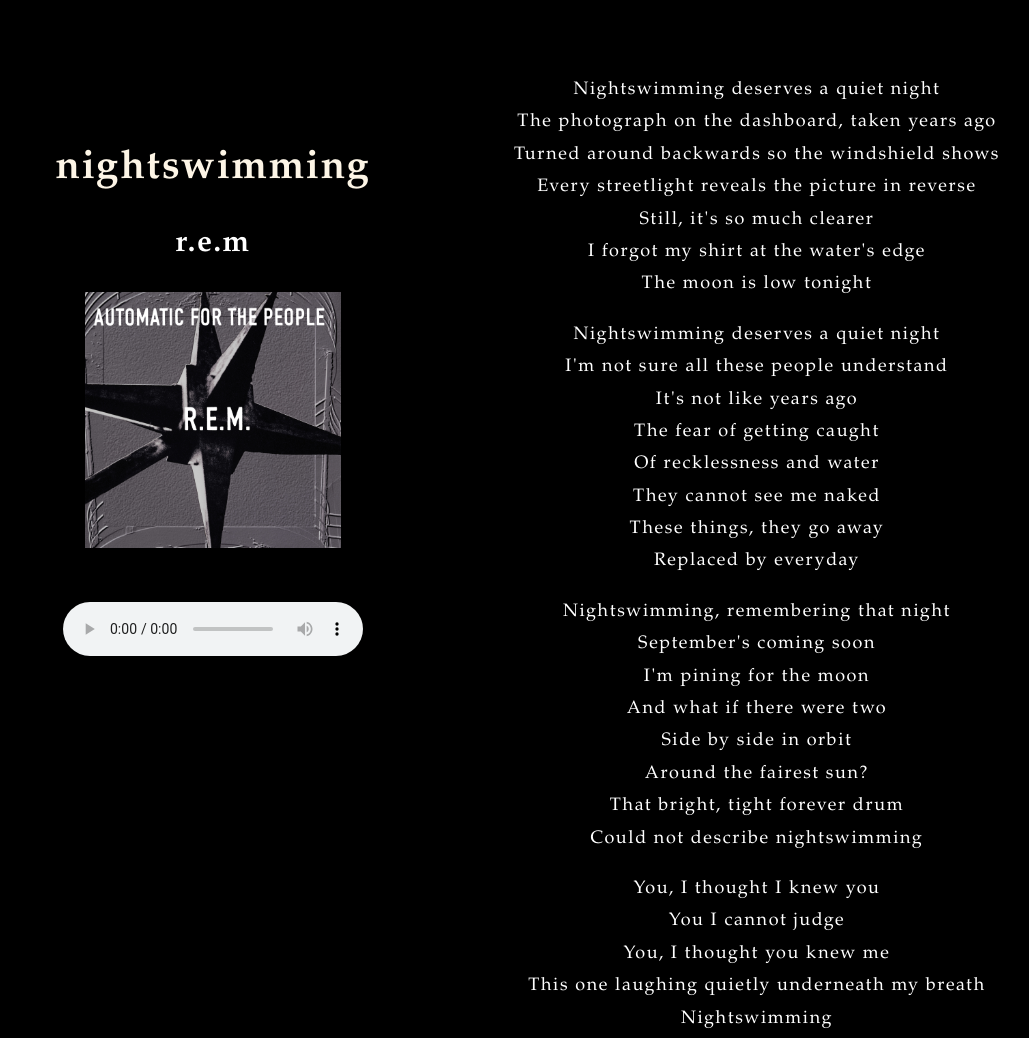
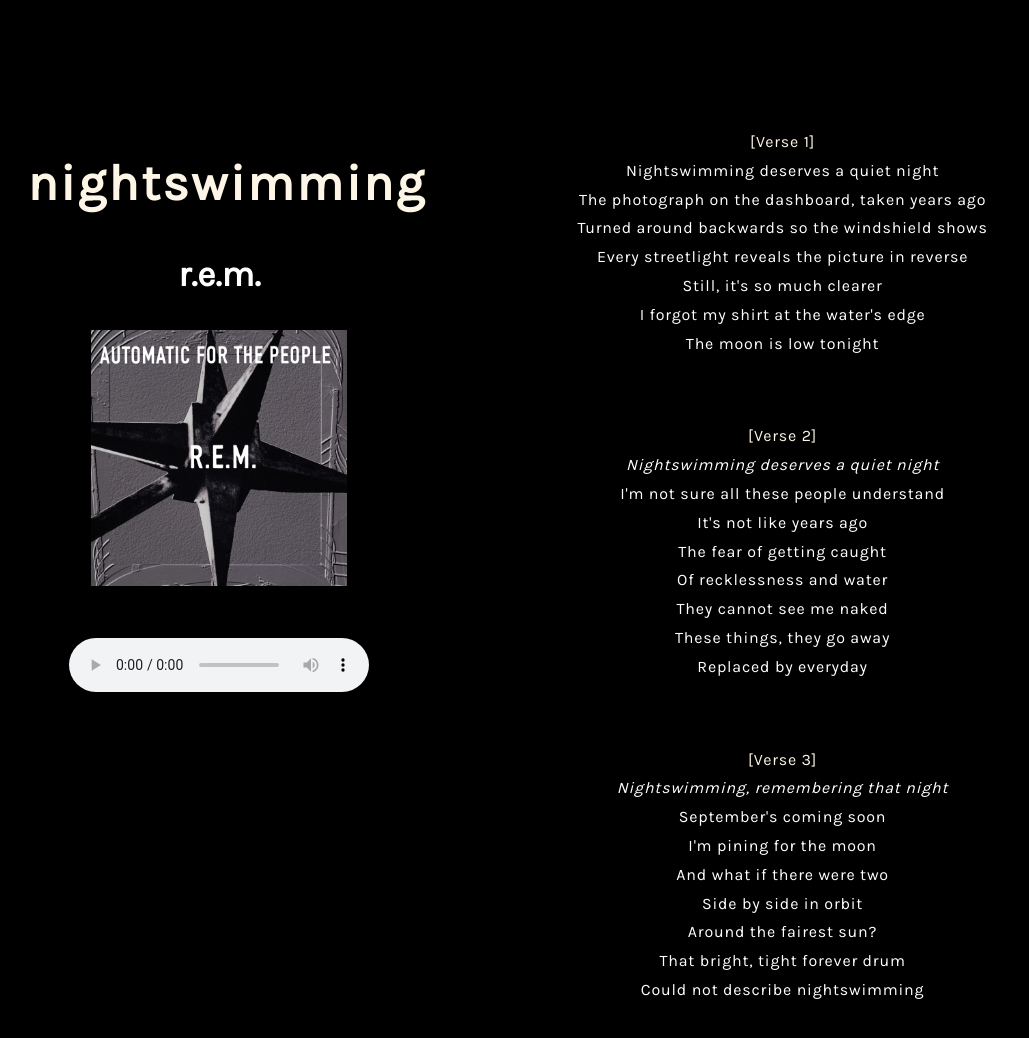
Before and after one commit to christinapan98/iffall2020, a plain HTML site: page lyrics-exercise/index.html in a window 1280 px wide. Shown: the top 1038 px of the page, without its empty margins (107-1136 px from the left). Drawn offline with Linux system fonts and the light colour scheme.

Commit message:
Add files via upload

```diff
--- a/lyrics-exercise/index.html
+++ b/lyrics-exercise/index.html
@@ -2,13 +2,14 @@
 <html>
     <head>
         <title> Nightswimming </title>
+		<link href="https://fonts.googleapis.com/css2?family=Karla&display=swap" rel="stylesheet">
         <link href="style.css" type="text/css" rel="stylesheet"/>
     </head>
     <body>
         <div class="main">
             <div class="titlePart">
                 <h2 id="title">nightswimming</h2>
-                <h3 id="artist">r.e.m</h3>
+                <h3 id="artist">r.e.m.</h3>
 				<img src="nightswimming.jpg" alt="nightswimming cover" id="albumCover">
 				<div class="audio">
 					<audio controls>
@@ -19,8 +20,9 @@
             </div>
 
             <div class="lyricsPart">
-                    <p>
-                            Nightswimming deserves a quiet night <br>
+                    	<p>
+							<span style="color: oldlace;"> [Verse 1]</span> <br>
+							Nightswimming deserves a quiet night <br>
                             The photograph on the dashboard, taken years ago <br>
                             Turned around backwards so the windshield shows <br>
                             Every streetlight reveals the picture in reverse <br>
@@ -30,7 +32,8 @@
                         </p>
 
                         <p>
-                            Nightswimming deserves a quiet night <br>
+							<span style="color: oldlace;">[Verse 2]</span> <br>
+							<span style="font-style: italic;">Nightswimming deserves a quiet night </span> <br>
                             I'm not sure all these people understand <br>
                             It's not like years ago <br>
                             The fear of getting caught <br>
@@ -41,7 +44,8 @@
                         </p>
 
                         <p>
-                            Nightswimming, remembering that night <br>
+							<span style="color: oldlace;">[Verse 3]</span> <br>
+							<span style="font-style: italic;">Nightswimming, remembering that night</span> <br>
                             September's coming soon <br>
                             I'm pining for the moon <br>
                             And what if there were two <br>
@@ -52,16 +56,19 @@
                         </p>
 
                         <p>
+							<span style="color: oldlace;">[Verse 4]</span><br>
                             You, I thought I knew you <br>
                             You I cannot judge <br>
                             You, I thought you knew me <br>
                             This one laughing quietly underneath my breath <br>
-                            Nightswimming <br>
+							Nightswimming. . . <br>
                         </p>
 
                         <p>
+							<span style="color: oldlace;">[Outro]</span><br>
                             The photograph reflects, every streetlight a reminder <br>
-                            Nightswimming deserves a quiet night, deserves a quiet night <br>
+							<span style="font-style: italic;"> Nightswimming deserves a quiet night, <br>
+								<span style="letter-spacing: .1em;">deserves a <span style="letter-spacing: .15em;">quiet <span style="letter-spacing: .3em;">nig<span style="letter-spacing: .40em;">ht</span></span>. . .</span></span></span> <br>
                         </p>
             </div>
 
--- a/lyrics-exercise/style.css
+++ b/lyrics-exercise/style.css
@@ -2,8 +2,10 @@ body {
     text-align: center;
 	background-color: black;
 	color: white;
-	letter-spacing: .1em;
-	font-family: "Palatino Linotype", "Book Antiqua", Palatino, serif;
+
+
+	font-family: 'Karla', sans-serif;
+
 }
 
 .main {
@@ -13,16 +15,20 @@ body {
 	justify-content: center;
 	width: 80vw;
 	padding-top: 6vh;
-	height: 100vh;
+	height: 143vh;
 }
 
 #title {
-	font-size: 40px;
+	font-size: 50px;
+	letter-spacing: .05em;
 	color: oldlace;
+	margin-left: auto;
+	margin-right: auto;
+	text-align: center;
 }
 
 #artist {
-	font-size: 30px;
+	font-size: 35px;
 }
 
 .audio {
@@ -33,18 +39,24 @@ body {
 	position: -webkit-sticky;
 	position: sticky;
 	top: 7vh;
-	height: 30vh;
+	height: 50vh;
 	margin-top: 7vh;
 	display: block;
 	color: white;
-	width: 25vw;
+	width: 30vw;
 }
 
 .lyricsPart {
+	padding-top: 7vh;
+	letter-spacing: .05em;
 	width: 40vw;
-	padding-left: 10vw;
+	padding-left: 9vw;
 	line-height: 1.8;
-	font-size: 18px;
+	font-size: 16px;
+}
+
+p {
+	margin-bottom: 8vh;
 }
 
 #albumCover {
@@ -52,6 +64,7 @@ body {
 	width: 20vw;
 }
 
+
 .placeholder {
-	padding: 40vh;
+	padding: 35vh;
 }
```
